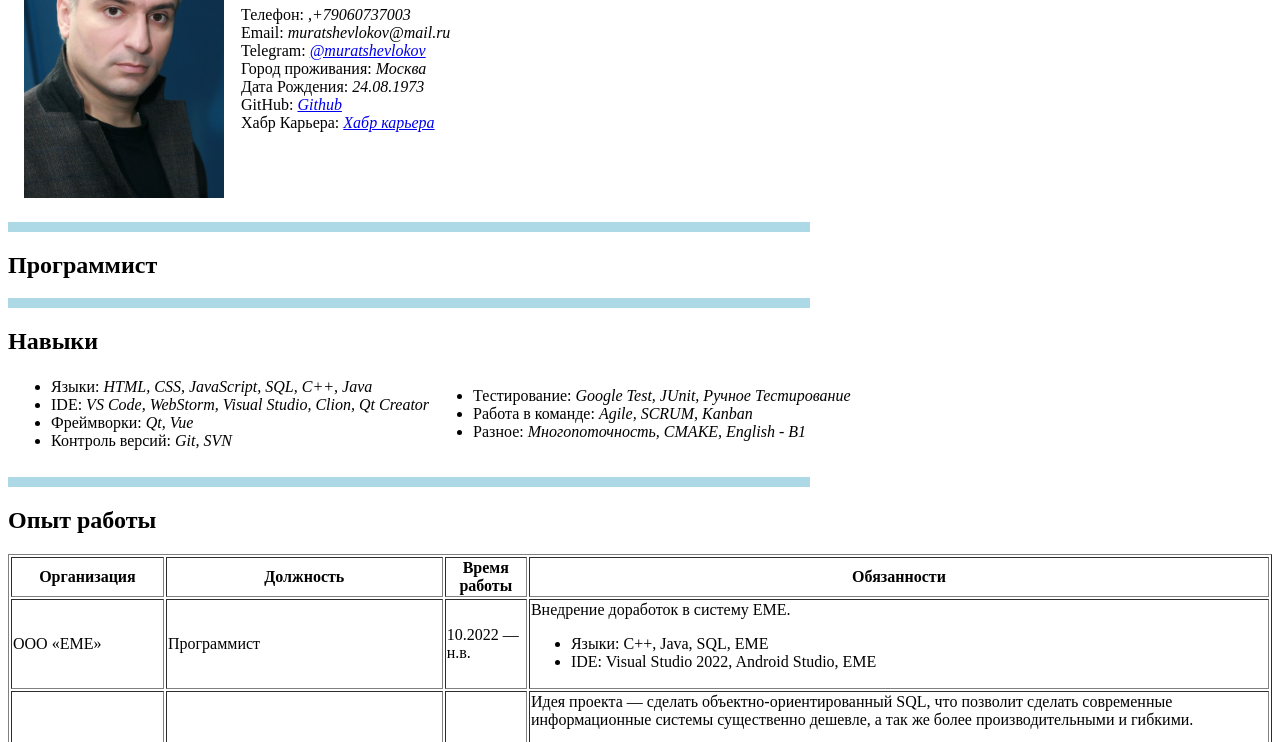
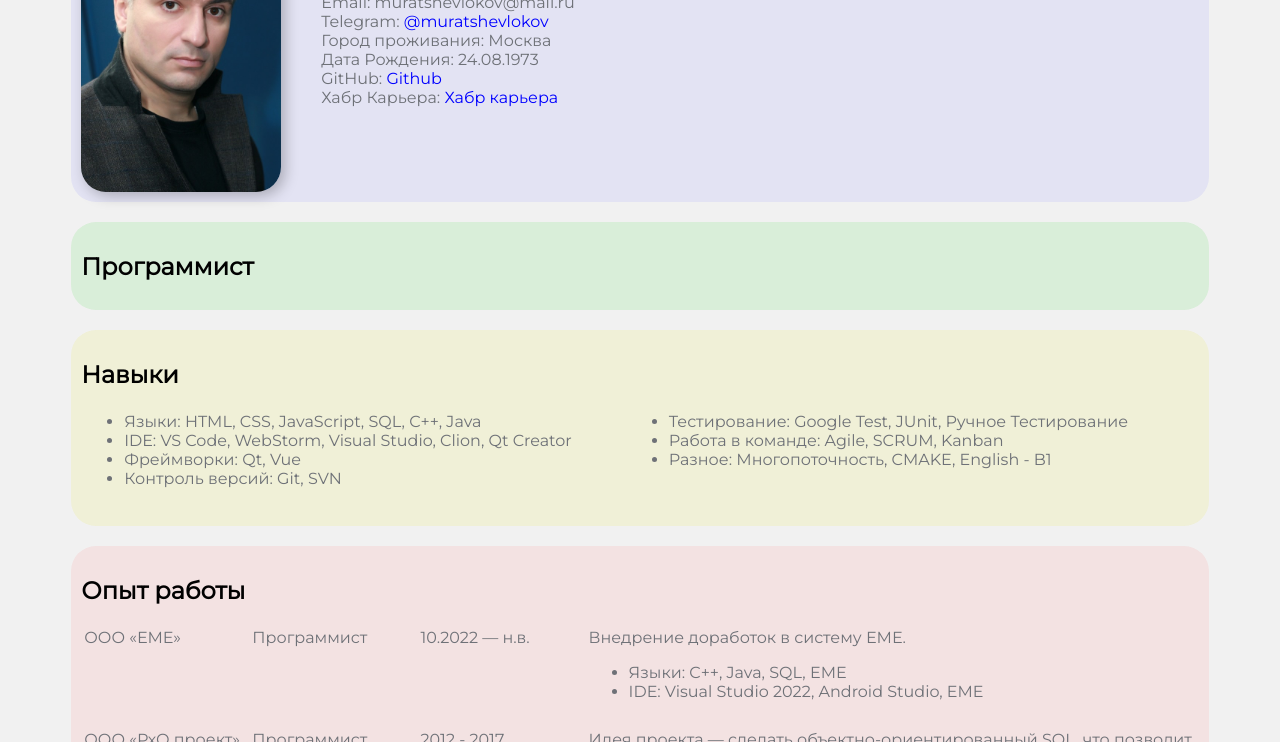
Before and after one commit to ShevlokovM/SV, a plain HTML site: page index.html in a window 1280 px wide. Shown: the part 126-868 px from the top of the page. Drawn offline with Linux system fonts and the light colour scheme.

Commit message:
almost done

```diff
--- a/index.html
+++ b/index.html
@@ -2,59 +2,65 @@
     <head>
         <meta charset="UTF-8"/>
         <title>Murat Shevlokov SV</title>
+        <link href="styles.css" rel="stylesheet">
     </head>
     <body>
-        <table cellspacing="15">
-            <tr>
-                <td>
-                    <img src="626050.jpg" width="200">
-                </td>
-                <td>
+        <div class="container">
+            <div class="info card bg_blue">
+                <img src="626050.jpg" class="avatar">
+                <div>
                     <h1>Мурат Шевлоков</h1>
                     <dl>
-                        <dt>Телефон: ,<em>+79060737003</em></dt>
-                        <dt>Email: <em>muratshevlokov@mail.ru</em></dt>
-                        <dt>Telegram: <a href="https://t.me/muratshevlokov"><em>@muratshevlokov</em></a></dt>
-                        <dt>Город проживания: <em>Москва</em></dt>
-                        <dt>Дата Рождения: <em>24.08.1973</em></dt>
-                        <dt>GitHub: <a href="https//github.com/ShevlokovM" target="_blank"><em>Github</em></a></dt>
-                        <dt>Хабр Карьера: <a href=https://career.habr.com/mshevl target="_blank"><em>Хабр карьера</em></a></dt>
+                        <dt>Телефон: +79060737003</dt>
+                        <dt>Email: muratshevlokov@mail.ru</dt>
+                        <dt>Telegram: <a href="https://t.me/muratshevlokov">@muratshevlokov</a></dt>
+                        <dt>Город проживания: Москва</dt>
+                        <dt>Дата Рождения: 24.08.1973</dt>
+                        <dt>GitHub: <a href="https//github.com/ShevlokovM" target="_blank">Github</a></dt>
+                        <dt>Хабр Карьера: <a href=https://career.habr.com/mshevl target="_blank">Хабр карьера</a></dt>
                     </dl>
-                </td>
-            </tr>
-        </table>
-        <hr color="lightblue" size="10px" width="800px" align="left">
+                </div>
+            </div>
+            <!--<hr color="lightblue" size="10px" width="800px" align="left"> -->
+            <div class="card bg_green">
                 <h2>Программист</h2>
-        <hr color="lightblue" size="10px" width="800px" align="left">
+            </div>
+            <!--<hr color="lightblue" size="10px" width="800px" align="left"> -->
+            <div class="card bg_yellow">
                 <h2>Навыки</h2>
-        <table>
+                <table class="table">
                     <tr>
                         <td style='text-align:left; vertical-align:top'>
                             <ul>
-                        <li>Языки: <em>HTML, CSS, JavaScript, SQL, C++, Java</em></li>
-                        <li>IDE: <em>VS Code, WebStorm, Visual Studio, Clion, Qt Creator</em></li>
-                        <li>Фреймворки: <em>Qt, Vue</em></li>
-                        <li>Контроль версий: <em>Git, SVN</em></li>
+                                <li>Языки: HTML, CSS, JavaScript, SQL, C++, Java</li>
+                                <li>IDE: VS Code, WebStorm, Visual Studio, Clion, Qt Creator</li>
+                                <li>Фреймворки: Qt, Vue</li>
+                                <li>Контроль версий: Git, SVN</li>
                             </ul>
                         </td>
                         <td align='text-align:left; vertical-align:top'>
                             <ul>
-                        <li>Тестирование: <em>Google Test, JUnit, Ручное Тестирование</em></li>
-                        <li>Работа в команде: <em>Agile, SCRUM, Kanban</em></li>
-                        <li>Разное: <em>Многопоточность, CMAKE, English - B1</em></li>
+                                <li>Тестирование: Google Test, JUnit, Ручное Тестирование</li>
+                                <li>Работа в команде: Agile, SCRUM, Kanban</li>
+                                <li>Разное: Многопоточность, CMAKE, English - B1</li>
                             </ul>
                         </td>
                     </tr>
                 </table>
-        <hr color="lightblue" size="10px" width="800px" align="left">
+            </div>
+
+            <!--<hr color="lightblue" size="10px" width="800px" align="left"> -->
+            <div class="card bg_red">
                 <h2>Опыт работы</h2>
-        <table border="1">
+                <table class="table">
+                    <!--
                     <tr>
                         <th>Организация</th>
                         <th>Должность</th>
                         <th>Время работы</th>
                         <th>Обязанности</th>
                     </tr>
+                    -->
                     <tr>
                         <td>ООО «ЕМЕ»</td>
                         <td>Программист</td>
@@ -88,7 +94,7 @@
                     </tr>
                     <tr>
                         <td>Procter & Gamble</td>
-                <td>Руководитель регионального отдела, Трейд-маркетинг менеджер</td>
+                        <td>Руководитель регионального отдела</td>
                         <td>2006 – 2011</td>
                         <td>
                             <ul>
@@ -99,12 +105,17 @@
                         </td>
                     </tr>
                 </table>
-        <hr color="lightblue" size="10px" width="800px" align="left">
+            </div>
+            <!--<hr color="lightblue" size="10px" width="800px" align="left"> -->
+            <div class="card">
                 <h2>О себе</h2>
-        <a href="aboutMe.html">Подробнее</a>
+                <p>Креативный, целеустремленный, доброжелательный.</p>
+                <a href="aboutMe.html" target="_blank">Подробнее</a>
+            </div>
+            <div class="card">
                 <h2>Связаться со мной</h2>
                 <form action="/">
-            <table>
+                    <table class="table2">
                         <tr>
                             <td>
                                 <label for="name">Ваше имя:</label>
@@ -126,10 +137,20 @@
                                 <label for="message">Ваше сообщение:</label>
                             </td>
                             <td>
-                        <textarea type="text" id="message" rows="10" cols="20"></textarea>
+                                <textarea type="text" id="message" rows="10" cols="20" placeholder="Введите сообщение..."></textarea>
+                            </td>
+                        </tr>
+                        <tr>
+                            <td>
+
+                            </td>
+                            <td>
+                                <button class="button">Отправить сообщение</button>
                             </td>
                         </tr>
                     </table>
                 </form>
+            </div>
+        </div>
     </body>
 </html>
--- /dev/null
+++ b/styles.css
@@ -0,0 +1,175 @@
+@import url('https://fonts.googleapis.com/css2?family=Montserrat&display=swap');
+
+a
+{
+    color: blue;
+    text-decoration: none;
+}
+
+a:hover
+{
+    text-decoration: underline;
+}
+
+a:visited
+{
+    color: blueviolet;
+}
+
+body
+{
+    background-color: #f1f1f1;
+    font-size: 16px;
+    font-weight: normal;
+    /*font-family: 'Courier New', Courier, monospace, sans-serif; */
+    font-family: 'Montserrat', sans-serif;
+}
+
+.info
+{
+    display: flex;
+}
+
+@media (max-width: 700px)
+{
+    .info
+    {
+        display: block;
+        text-align: center;
+    }
+}
+
+.avatar
+{
+    width: 200px;
+    border-radius: 25px;
+    margin-right: 40px;
+    box-shadow: 4px 4px 14px rgba(0, 0, 0, 0.25)
+}
+
+.info dt
+{
+    color: #6e7177;
+    margin: 0px;
+    /*font-style: italic;*/
+    font-weight: 300;
+    text-decoration: none;
+}
+
+.container
+{
+    width: 90%;
+    margin: auto;
+}
+
+.card
+{
+    margin-bottom: 20px;
+    padding: 10px;
+    border-radius: 25px;
+}
+
+.card p
+{
+    color: #6e7177;
+}
+
+.bg_yellow
+{
+    background-color: rgb(240, 240, 215);
+}
+
+.bg_green
+{
+    background-color: rgb(217, 238, 217);
+}
+
+.bg_blue
+{
+    background-color: rgb(227, 227, 243);
+}
+
+.bg_red
+{
+    background-color: rgb(243, 226, 226);
+}
+
+.table
+{
+    width: 100%;
+    color: #6e7177;
+}
+
+.table th
+{
+    padding-bottom: 10px;
+    vertical-align: text-top;
+}
+
+.table td
+{
+    padding-bottom: 10px;
+    vertical-align: text-top;
+}
+
+.table td:nth-child(1),
+.table td:nth-child(2),
+.table td:nth-child(3)
+{
+    width: 15%;
+}
+
+.table2
+{
+    width: 50%;
+    min-width: 500px;
+}
+
+.table2 td input
+{
+    border: none;
+    background-color: transparent;
+    outline: none;
+    border-bottom: 1px solid #86898f;
+    color: #6e7177;
+    width: 100%;
+    font-family: inherit;
+}
+
+.table2 td:nth-child(1)
+{
+    width: 30%;
+    vertical-align: text-top;
+}
+
+.table2 td:nth-child()
+{
+    width: 70%;
+}
+
+.table2 td textarea
+{
+    width: 100%;
+    color: #6e7177;
+    background-color: transparent;
+    outline: none;
+    border: none;
+    font-family: inherit;
+}
+
+.button
+{
+    background-color: #5f6266;
+    padding: 5px;
+    font-family: inherit;
+    color: #fff;
+    border-radius: 5px;
+    border: none;
+    float: right;
+    cursor: pointer;
+}
+
+button:hover
+{
+    opacity: 0.85;
+}
```
Also changed, not shown: aboutMe.html (+1 -1 lines). Lines whose indentation alone changed are shown as unchanged.
